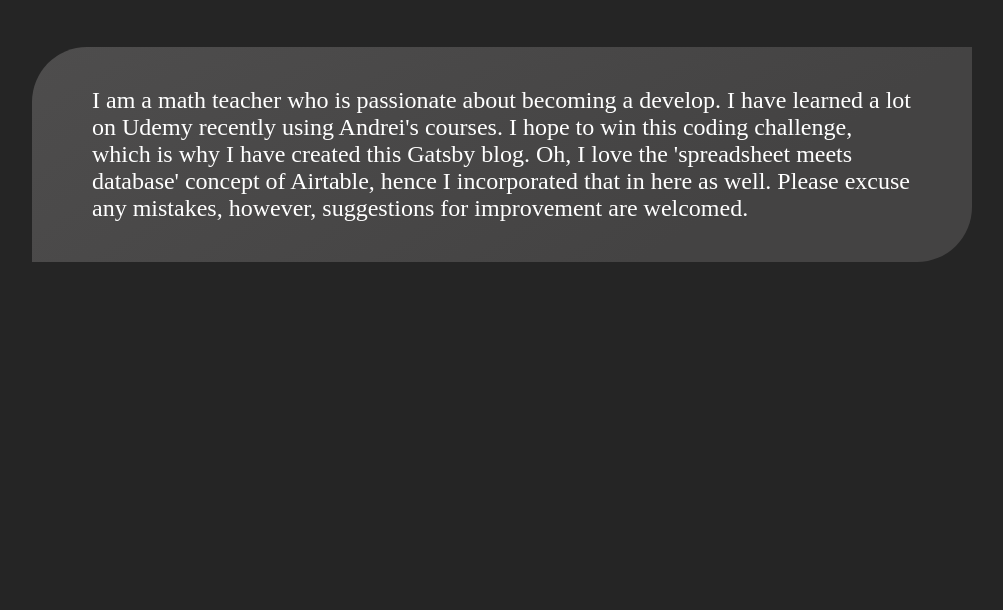
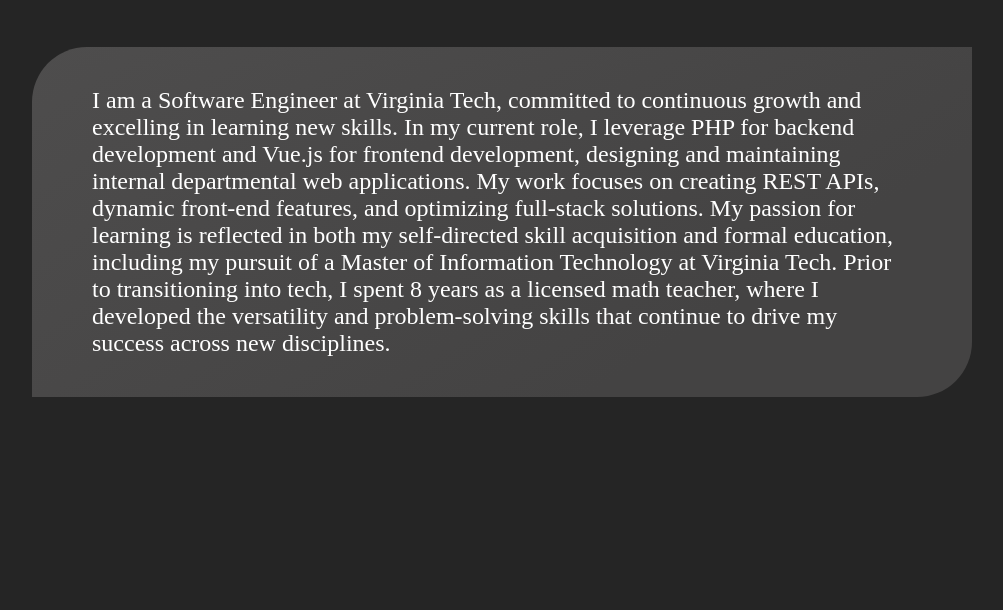
Before and after one commit to ytrkptl/yatrik-airtable-gatsby-blog, a Gatsby site: page /aboutme in a window 1280 px wide. Shown: the part 190-800 px from the top of the page, without its empty margins (138-1141 px from the left). Built offline with nearby package versions, Linux system fonts and the light colour scheme; Gatsby itself is replaced by a stand-in of ours.

Commit message:
Updates AboutMe section to reflect current status

```diff
--- a/src/pages/aboutme.js
+++ b/src/pages/aboutme.js
@@ -5,12 +5,7 @@
 
 const AboutMePage = () => {
   const dataArray = [
-    `I am a math teacher who is passionate about becoming a develop.
-    I have learned a lot on Udemy recently using Andrei's courses. I
-    hope to win this coding challenge, which is why I have created this
-    Gatsby blog. Oh, I love the 'spreadsheet meets database' concept of
-    Airtable, hence I incorporated that in here as well. Please excuse
-    any mistakes, however, suggestions for improvement are welcomed. `
+    `I am a Software Engineer at Virginia Tech, committed to continuous growth and excelling in learning new skills. In my current role, I leverage PHP for backend development and Vue.js for frontend development, designing and maintaining internal departmental web applications. My work focuses on creating REST APIs, dynamic front-end features, and optimizing full-stack solutions. My passion for learning is reflected in both my self-directed skill acquisition and formal education, including my pursuit of a Master of Information Technology at Virginia Tech. Prior to transitioning into tech, I spent 8 years as a licensed math teacher, where I developed the versatility and problem-solving skills that continue to drive my success across new disciplines.`
   ];
   return (
     <AirtableLayout>
```
